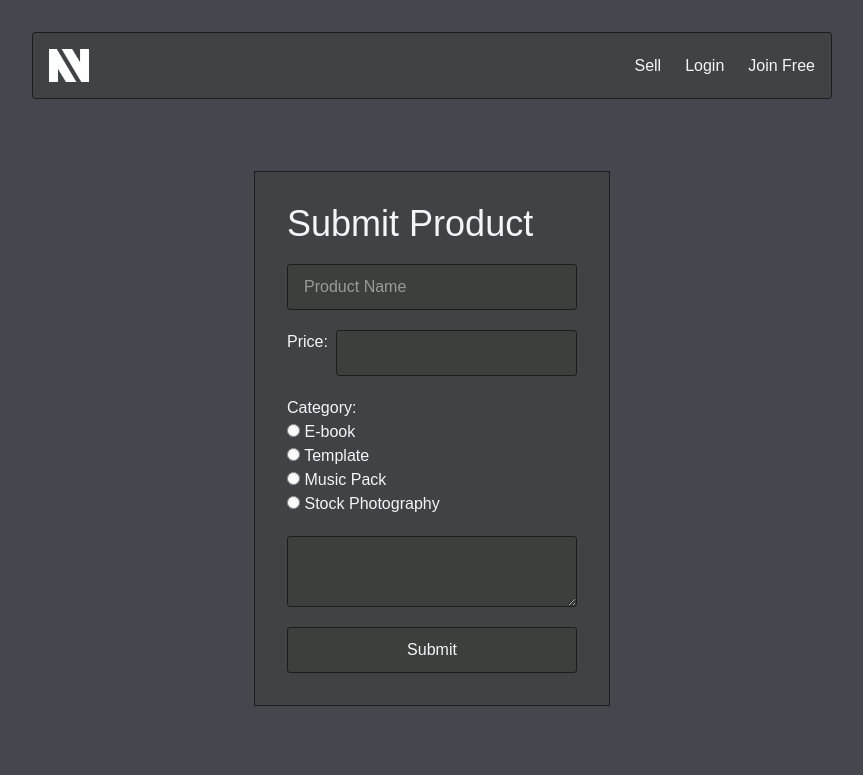
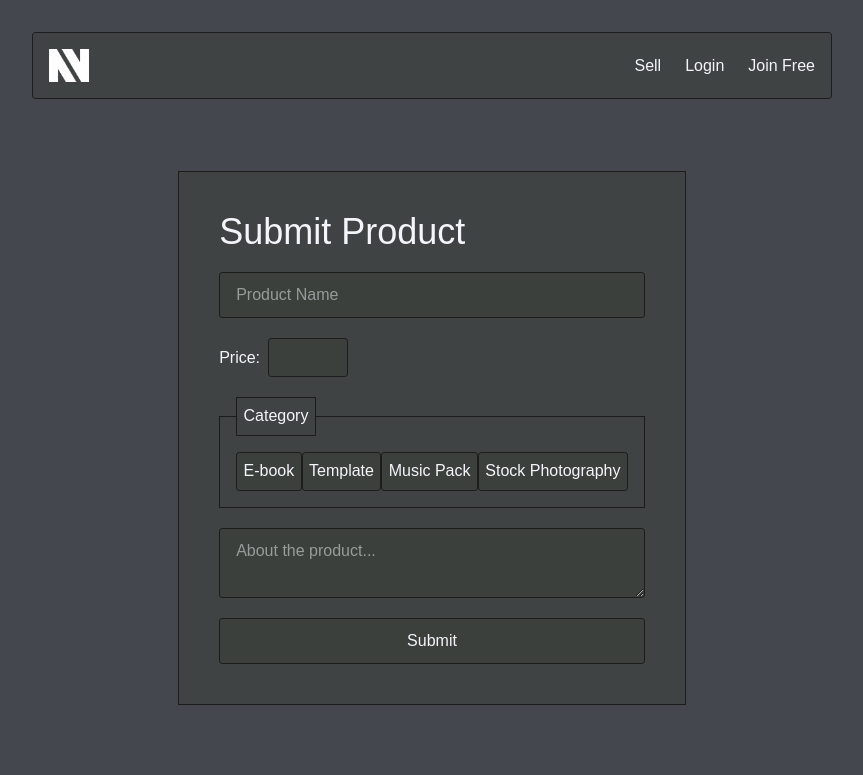
Before and after one commit to ArcidesFerrao/digital-marketplace, a Next.js app: page /product/new in a window 1280 px wide. Shown: the top 775 px of the page, without its empty margins (208-1071 px from the left). Built offline with nearby package versions, Linux system fonts and the light colour scheme; a web font is replaced by a local one.

Commit message:
product form radio category

```diff
--- a/src/app/globals.css
+++ b/src/app/globals.css
@@ -34,6 +34,19 @@ body {
   max-width: 100%;
 }
 
+fieldset {
+  padding: 1rem;
+  border: 4px;
+}
+legend {
+  padding: 0.4rem;
+}
+
+legend,
+fieldset {
+  border: 1px solid var(--hover);
+}
+
 a,
 button {
   cursor: pointer;
@@ -66,6 +79,12 @@ main {
   min-height: 60vh;
 }
 
+input[type="number"] {
+  max-width: 80px;
+  padding: 0.4rem;
+  text-align: end;
+}
+
 textarea,
 input,
 button,
@@ -80,6 +99,15 @@ input:focus {
   background-color: var(--foreground);
   color: var(--hover);
 }
+
+form span {
+  background-color: var(--accent);
+  width: fit-content;
+  padding: 0.4rem;
+  border: 1px solid var(--hover);
+  border-radius: 0.2rem;
+}
+
 a {
   font-weight: 200;
 }
--- a/src/components/ProductForm.tsx
+++ b/src/components/ProductForm.tsx
@@ -3,7 +3,7 @@ import React from "react";
 export const ProductForm = () => {
   return (
     <form
-      className="flex flex-col justify-between min-w-80 gap-5 p-8"
+      className="flex flex-col justify-between min-w-96 gap-5 p-10"
       id="product"
     >
       <section>
@@ -11,28 +11,55 @@ export const ProductForm = () => {
       </section>
       <section className="flex flex-col gap-5">
         <input type="text" name="name" id="name" placeholder="Product Name" />
-        <div className="flex gap-2">
+        <div className="flex gap-2 items-center">
           <label htmlFor="number">Price:</label>
           <input type="number" name="price" id="price" />
         </div>
-        <fieldset className="flex flex-col">
-          <legend>Category:</legend>
+        <fieldset className="flex">
+          <legend>Category</legend>
           <span>
-            <input type="radio" name="category" value="ebook" /> E-book
+            <input
+              type="radio"
+              name="category"
+              value="ebook"
+              className="sr-only"
+            />{" "}
+            E-book
           </span>
           <span>
-            <input type="radio" name="category" value="template" /> Template
+            <input
+              type="radio"
+              name="category"
+              value="template"
+              className="sr-only"
+            />{" "}
+            Template
           </span>
           <span>
-            <input type="radio" name="category" value="pack" /> Music Pack
+            <input
+              type="radio"
+              name="category"
+              value="pack"
+              className="sr-only"
+            />{" "}
+            Music Pack
           </span>
           <span>
-            <input type="radio" name="category" value="stock" /> Stock
-            Photography
+            <input
+              type="radio"
+              name="category"
+              value="stock"
+              className="sr-only"
+            />{" "}
+            Stock Photography
           </span>
         </fieldset>
 
-        <textarea name="detail" id="detail" />
+        <textarea
+          name="detail"
+          id="detail"
+          placeholder="About the product..."
+        />
       </section>
       <button>Submit</button>
     </form>
```
